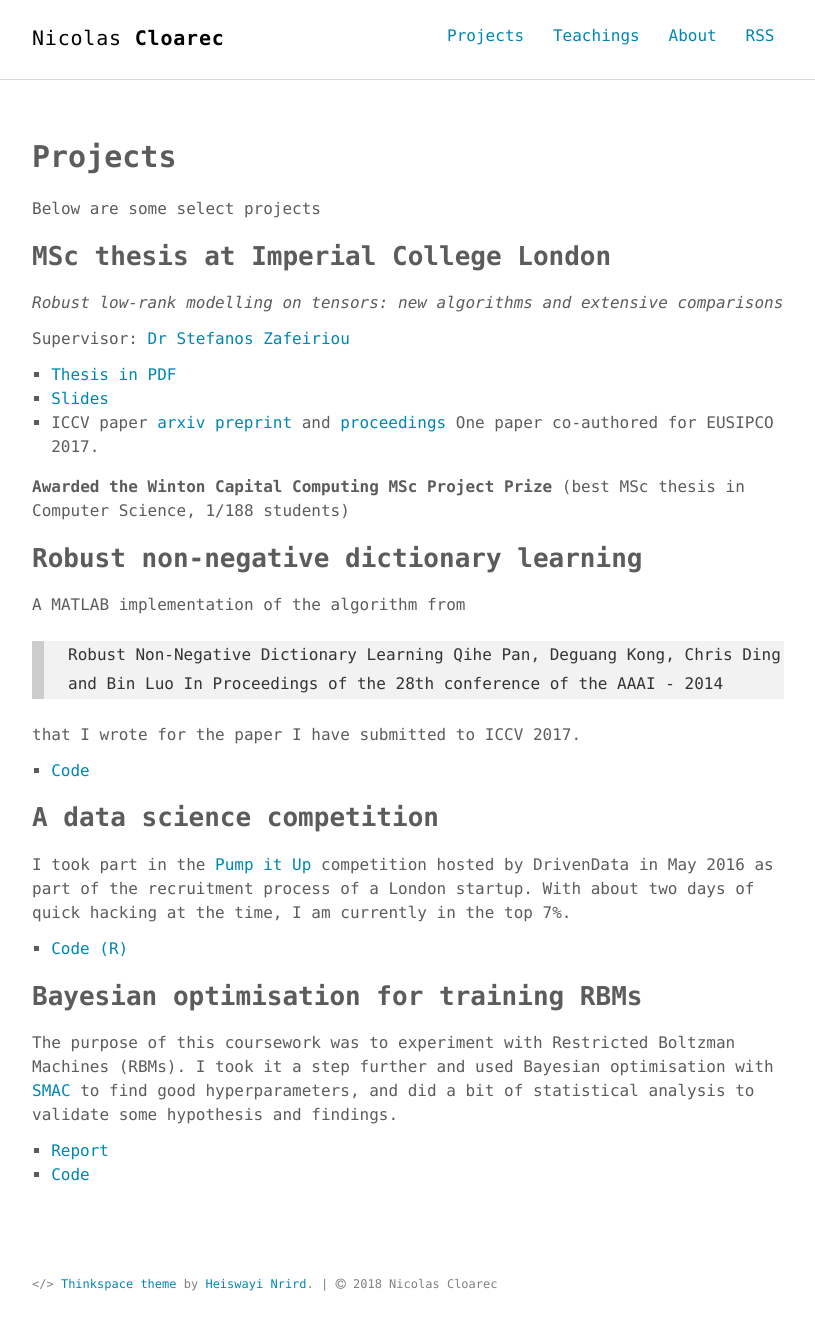
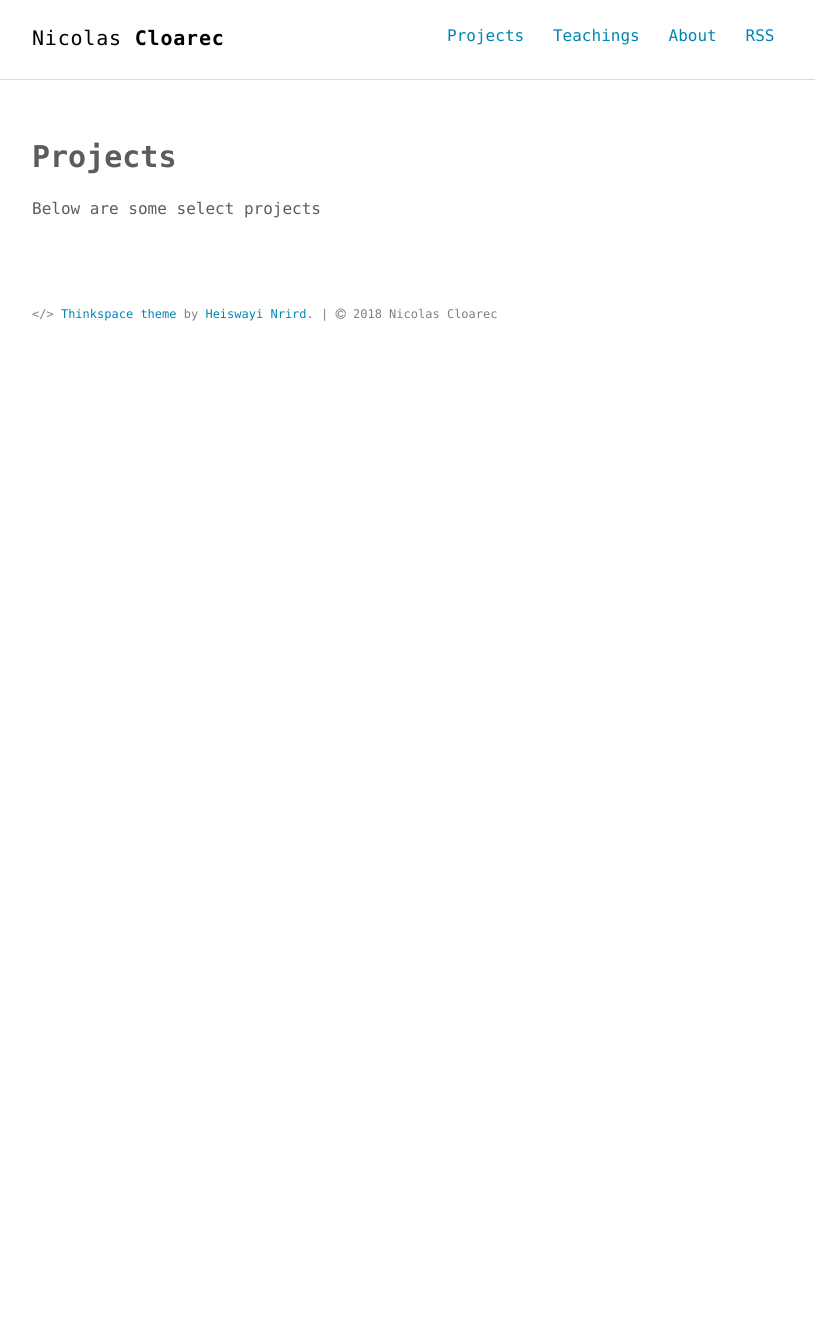
Before and after one commit to ncloarec/ncloarec.github.io, a Jekyll site: the page built from projects.md, in a window 1280 px wide. Shown: the whole page, without its empty margins (232-1047 px from the left). Built offline with Jekyll 4.4.1, drawn with Linux system fonts in a browser that asks for light colours; after the commit the page ends 900 px from its top, so only the background shows below that.

Commit message:
remove projects bahri

```diff
--- a/projects.md
+++ b/projects.md
@@ -5,36 +5,3 @@ permalink: /projects/
 ---
 
 Below are some select projects
-
-## MSc thesis at Imperial College London
-*Robust low-rank modelling on tensors: new algorithms and extensive comparisons*
-
-Supervisor: [Dr Stefanos Zafeiriou](https://wp.doc.ic.ac.uk/szafeiri/)
-
-* [Thesis in PDF](https://github.com/mbahri/msc_thesis/raw/master/MSc_Thesis_final.pdf)
-* [Slides](https://github.com/mbahri/msc_thesis/raw/master/Slides_thesis.pdf)
-* ICCV paper [arxiv preprint](https://arxiv.org/abs/1703.07886) and [proceedings](http://openaccess.thecvf.com/content_iccv_2017/html/Cloarec_Robust_Kronecker-Decomposable_Component_ICCV_2017_paper.html)
-One paper co-authored for EUSIPCO 2017.
-
-**Awarded the Winton Capital Computing MSc Project Prize** (best MSc thesis in Computer Science, 1/188 students)
-
-## Robust non-negative dictionary learning
-A MATLAB implementation of the algorithm from
-
-> Robust Non-Negative Dictionary Learning Qihe Pan, Deguang Kong, Chris Ding and Bin Luo In Proceedings of the 28th conference of the AAAI - 2014
-
-that I wrote for the paper I have submitted to ICCV 2017.
-
-* [Code](https://github.com/mbahri/rnndl)
-
-## A data science competition
-I took part in the [Pump it Up](https://www.drivendata.org/competitions/7/) competition hosted by DrivenData in May 2016 as part of the recruitment process of a London startup. With about two days of quick hacking at the time, I am currently in the top 7%.
-
-* [Code (R)](https://github.com/mbahri/pumpitup)
-
-## Bayesian optimisation for training RBMs
-
-The purpose of this coursework was to experiment with Restricted Boltzman Machines (RBMs). I took it a step further and used Bayesian optimisation with [SMAC](http://www.cs.ubc.ca/labs/beta/Projects/SMAC/) to find good hyperparameters, and did a bit of statistical analysis to validate some hypothesis and findings.
-
-* [Report](https://github.com/mbahri/rbm_bayesian_optimisation/raw/master/Report/DNSDL_cw2.pdf)
-* [Code](https://github.com/mbahri/rbm_bayesian_optimisation)
```
